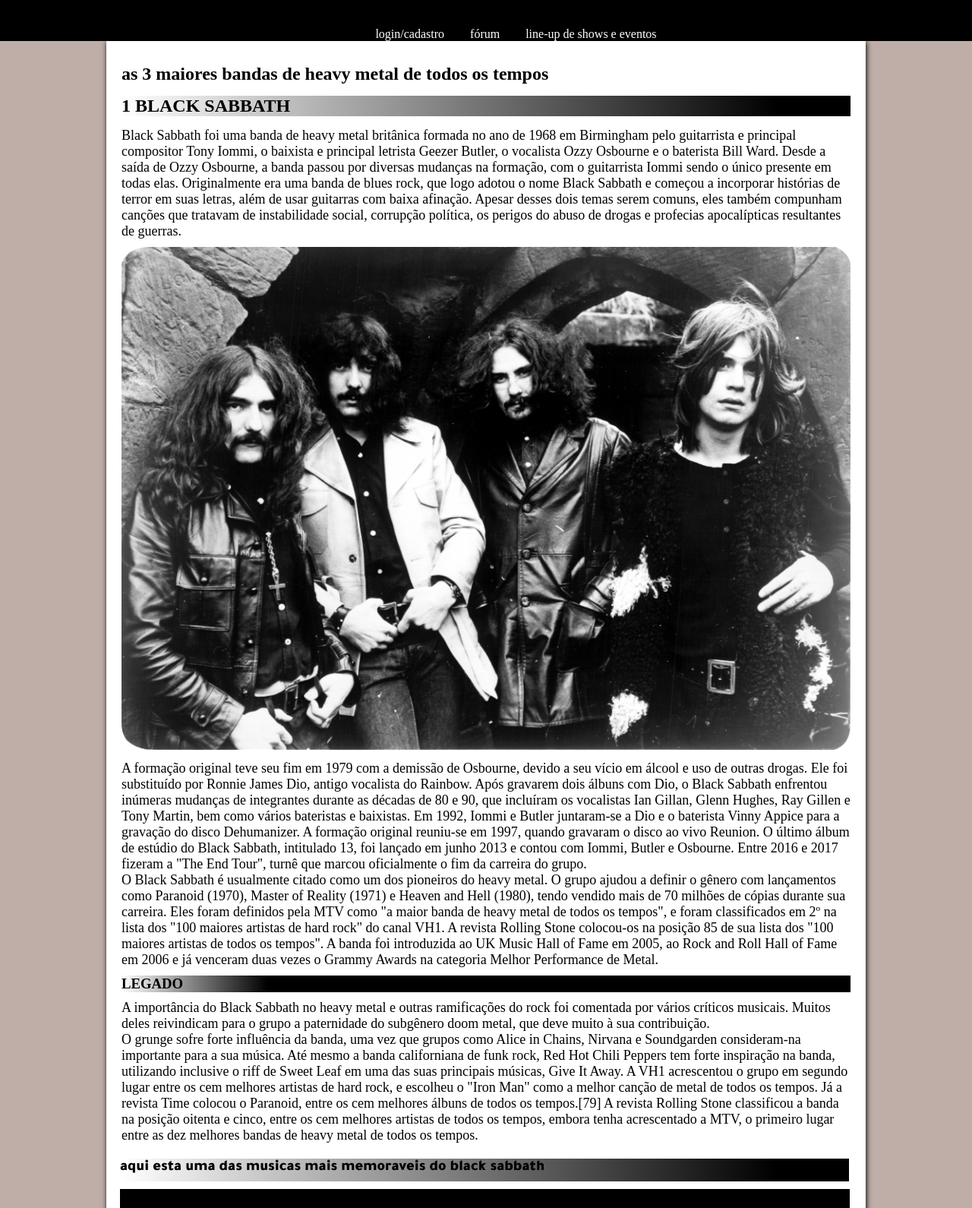
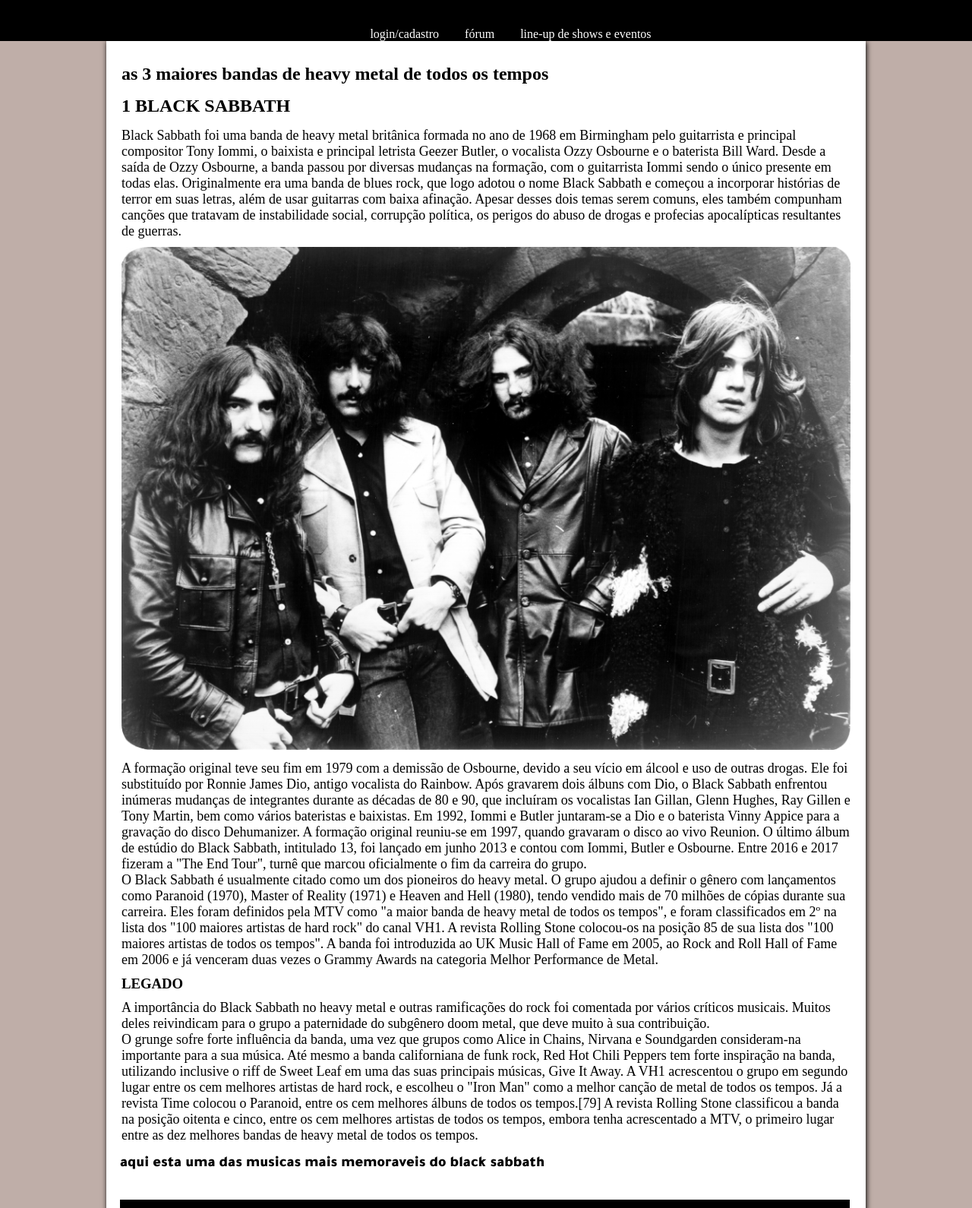
Before and after one commit to arthurmoreira-l/bandasdeheavymetal, a plain HTML site: page index.html in a window 1280 px wide. Shown: the part 70-1660 px from the top of the page at 76% size. Drawn offline with Linux system fonts and the light colour scheme; grey boxes are pictures that could not be loaded.

Commit message:
mudanças

```diff
--- a/estilo.css
+++ b/estilo.css
@@ -26,7 +26,9 @@ header>h1{
 
 nav{
     margin-top:39px;
-    margin-left: 49px;
+    margin-left: 35px;
+    min-width: 430px;
+
 }
 
 nav>a{
@@ -58,19 +60,20 @@ margin:10px 0px;
 
 article>h2{
     margin:15px 0px;
-    background-image: linear-gradient(to right, white,black 90%);
+
 }
 
 article>h3{
 margin: 10px 0px;
-background-image: linear-gradient(to right, white,black 20%);
+
 }
 
 h4{
     font-family: 'Tajawal', sans-serif;
-    height: 30px;
+    height: 44px;
+    line-height: 14px;
     width: 100%;
-    background-image: linear-gradient(to right, white,black 90%);
+
     font-size:20px;
     margin:20px 0px 10px -2px;
 }
--- a/index.html
+++ b/index.html
@@ -28,8 +28,7 @@
             <p>Black Sabbath foi uma banda de heavy metal britânica formada no ano de 1968 em Birmingham pelo guitarrista e principal compositor Tony Iommi, o baixista e principal letrista Geezer Butler, o vocalista Ozzy Osbourne e o baterista Bill Ward. Desde a saída de Ozzy Osbourne, a banda passou por diversas mudanças na formação, com o guitarrista Iommi sendo o único presente em todas elas. Originalmente era uma banda de blues rock, que logo adotou o nome Black Sabbath e começou a incorporar histórias de terror em suas letras, além de usar guitarras com baixa afinação. Apesar desses dois temas serem comuns, eles também compunham canções que tratavam de instabilidade social, corrupção política, os perigos do abuso de drogas e profecias apocalípticas resultantes de guerras.</p>
 
             <picture>
-            <source media="(max-width:700px)" srcset="imagens/blacksabbath500px.png">
-
+            <source media="(max-width:500px)" srcset="D:/estudos/bandasdeheavymetal/imagens/blacksabbath500px.png">
             <img src="imagens/BlackSabbath1000px.png" alt="">
             </picture>
 
```
